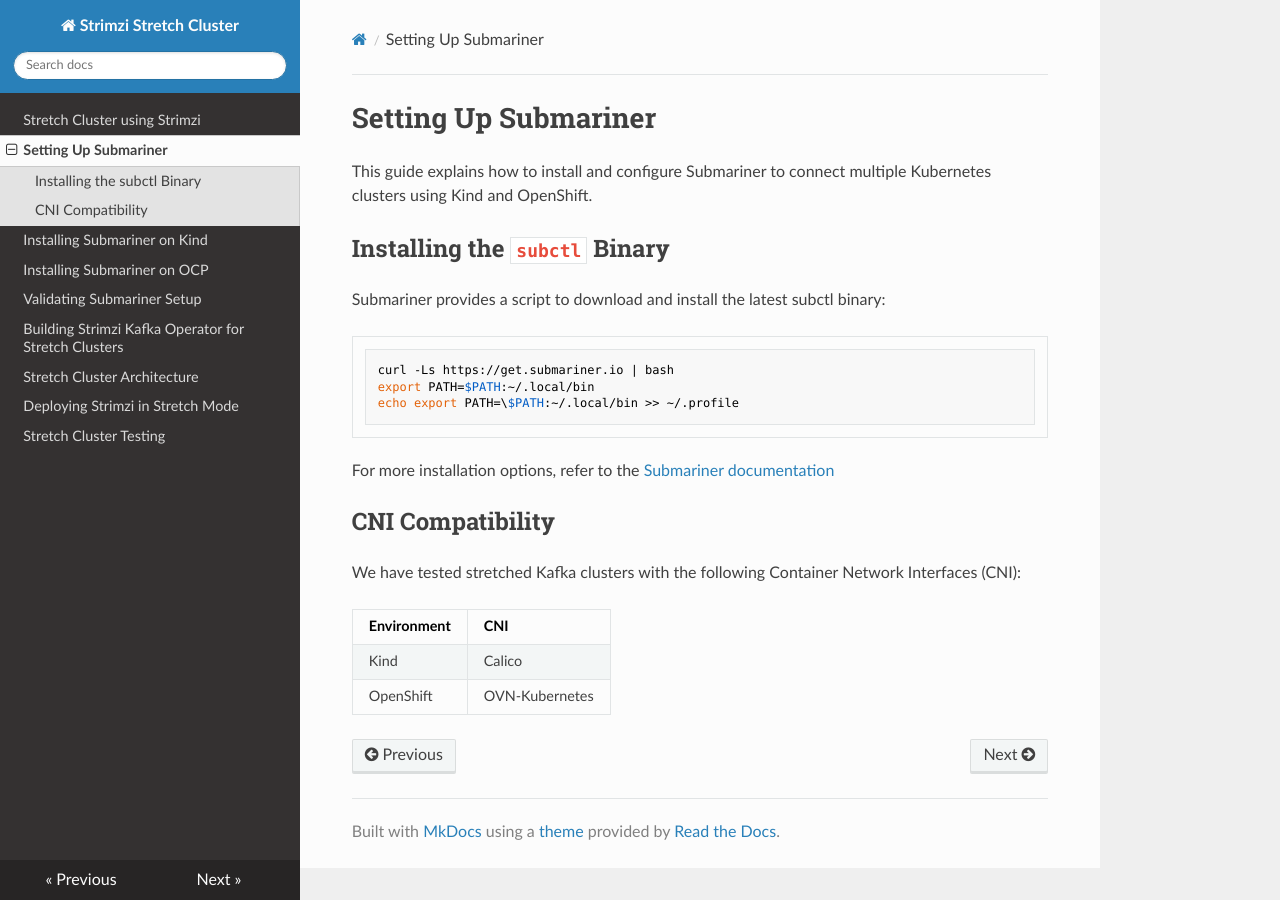
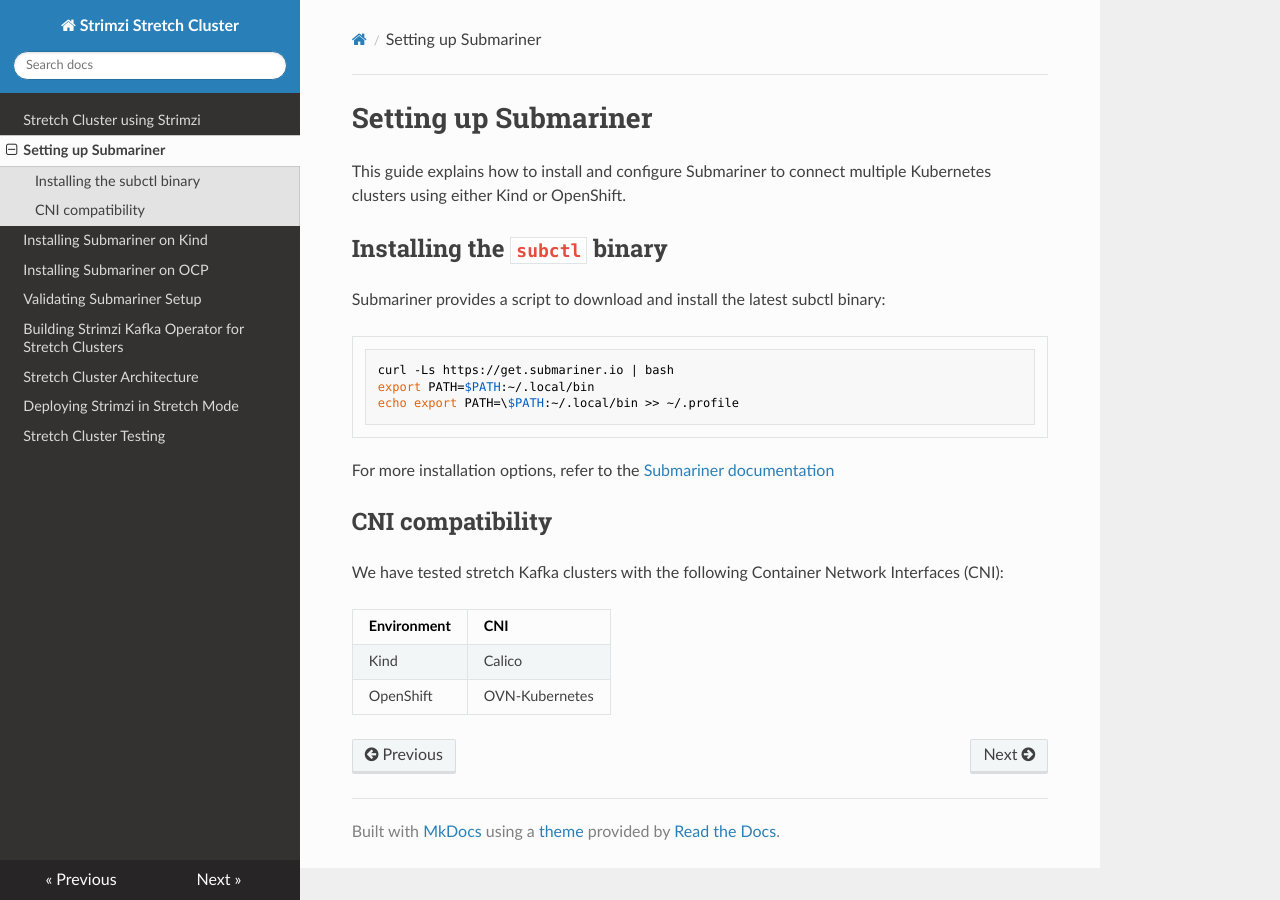
Before and after one commit to aswinayyolath/stretch-kafka-docs, an MkDocs documentation site: the page built from docs/setting-up-submariner.md, in a window 1280 px wide. Built offline with MkDocs 1.6.1, drawn with Linux system fonts in a browser that asks for light colours; nearby versions of some CDN libraries.

Commit message:
Update setting-up-submariner.md

````diff
--- a/docs/setting-up-submariner.md
+++ b/docs/setting-up-submariner.md
@@ -1,8 +1,8 @@
-# Setting Up Submariner
+# Setting up Submariner
 
-This guide explains how to install and configure Submariner to connect multiple Kubernetes clusters using Kind and OpenShift.
+This guide explains how to install and configure Submariner to connect multiple Kubernetes clusters using either Kind or OpenShift.
 
-## Installing the `subctl` Binary
+## Installing the `subctl` binary
 
 Submariner provides a script to download and install the latest subctl binary:
 
@@ -13,9 +13,9 @@
 ```
 For more installation options, refer to the [Submariner documentation](https://submariner.io/operations/deployment/subctl/)
 
-## CNI Compatibility
+## CNI compatibility
 
-We have tested stretched Kafka clusters with the following Container Network Interfaces (CNI):
+We have tested stretch Kafka clusters with the following Container Network Interfaces (CNI):
 
 | Environment    | CNI |
 | -------- | ------- |
````
